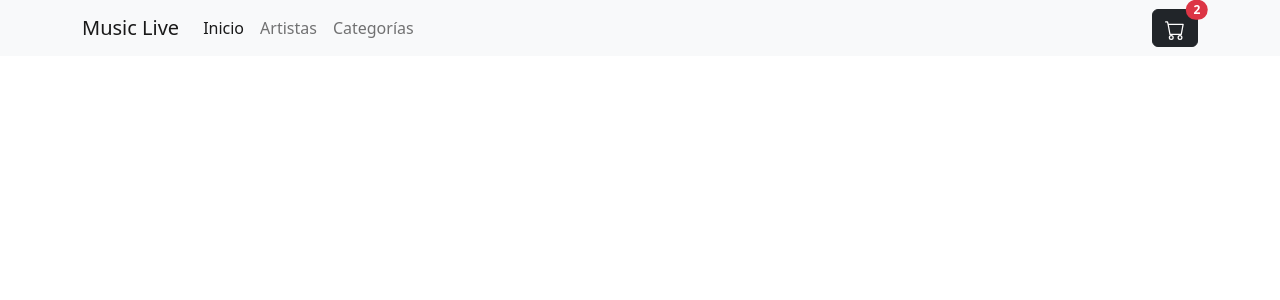
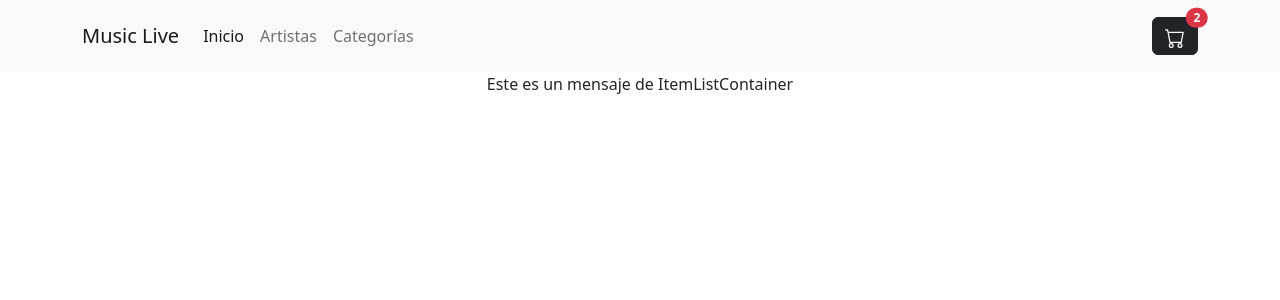
Before and after one commit to sofiaa-garcia14/my-app, a React (Create React App) app: page / in a window 1280 px wide. Shown: the top 300 px of the page. Built offline with nearby package versions, Linux system fonts and the light colour scheme.

Commit message:
ItemListContainer.js agregado

```diff
--- a/public/index.html
+++ b/public/index.html
@@ -24,7 +24,7 @@
       work correctly both with client-side routing and a non-root public URL.
       Learn how to configure a non-root public URL by running `npm run build`.
     -->
-    <title>React App</title>
+    <title>Bienvenidos a Music Live</title>
   </head>
   <body>
     <noscript>You need to enable JavaScript to run this app.</noscript>
--- a/src/App.js
+++ b/src/App.js
@@ -1,24 +1,12 @@
 import './App.css';
+import ItemListContainer from './Components/ItemListContainer/ItemListContainer';
 import NavBar from './Components/NavBar/NavBar';
 
 function App() {
   return (
-    <div>
+    <div className='App'>
       <NavBar />
-      {/* <header className="App-header">
-        <img src={logo} className="App-logo" alt="logo" />
-        <p>
-          Edit <code>src/App.js</code> and save to reload.
-        </p>
-        <a
-          className="App-link"
-          href="https://reactjs.org"
-          target="_blank"
-          rel="noopener noreferrer"
-        >
-          Learn React
-        </a>
-      </header> */}
+      <ItemListContainer greeting='Este es un mensaje de ItemListContainer' />
     </div>
   );
 }
--- /dev/null
+++ b/src/Components/ItemListContainer/ItemListContainer.js
@@ -0,0 +1,8 @@
+import React from 'react';
+
+const ItemListContainer = (props) => {
+  const { greeting } = props;
+  return <div>{greeting}</div>;
+};
+
+export default ItemListContainer;
--- a/src/Components/NavBar/NavBar.js
+++ b/src/Components/NavBar/NavBar.js
@@ -3,7 +3,7 @@ import CartWidget from '../CartWidget/CartWidget';
 
 const NavBar = () => {
   return (
-    <nav className='navbar navbar-expand-lg bg-light'>
+    <nav className='navbar navbar-expand-lg bg-light p-3'>
       <div className='container'>
         <button
           className='navbar-toggler'
```
